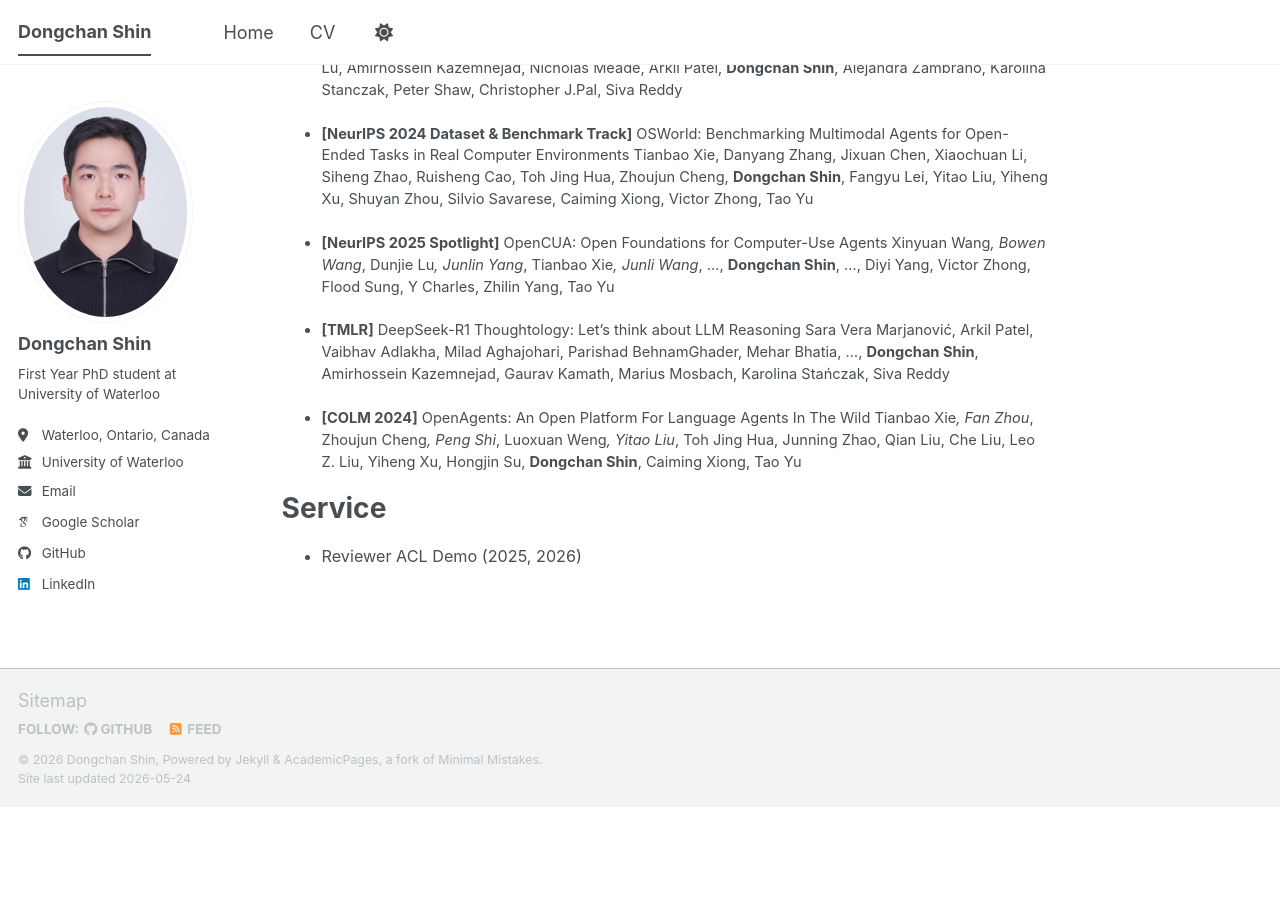
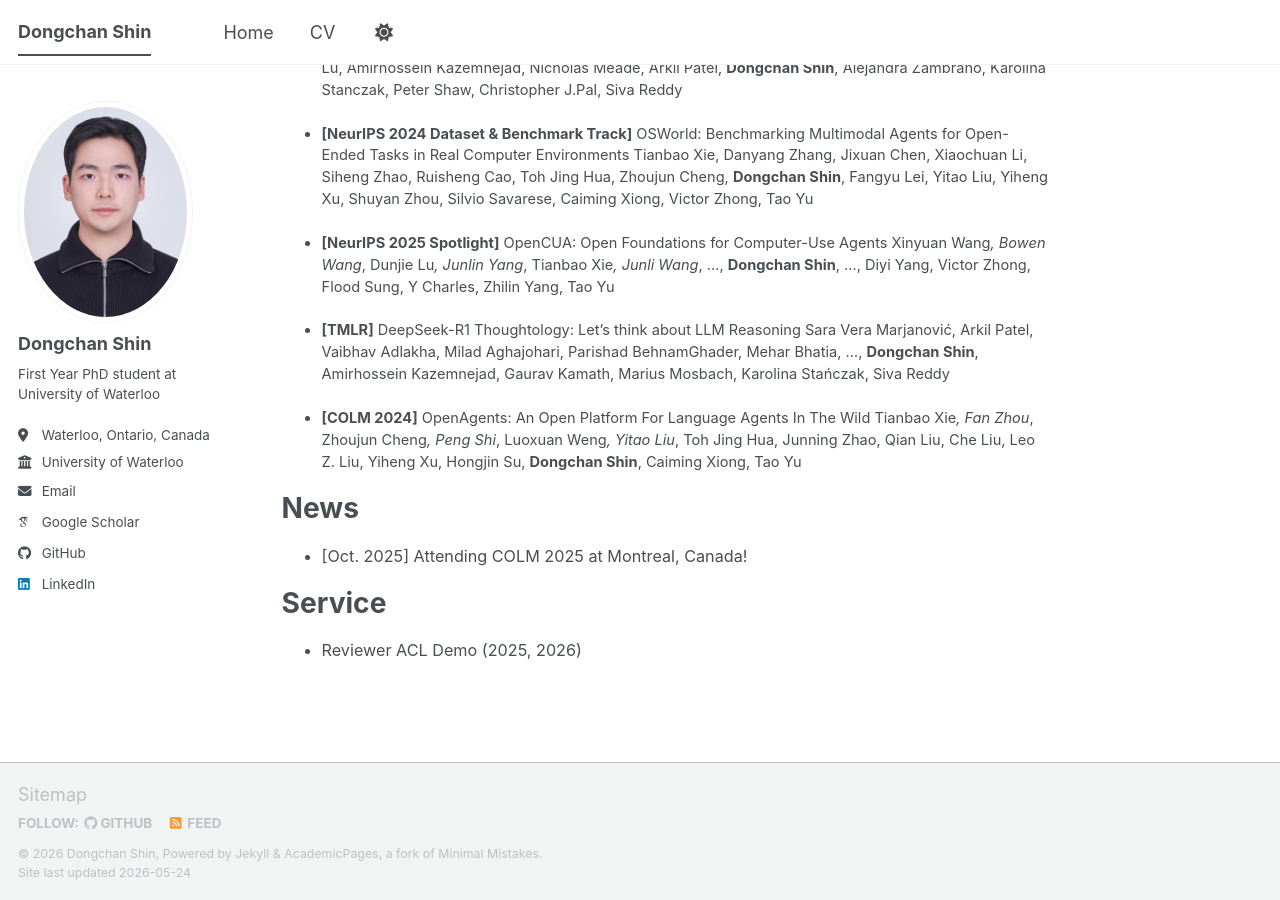
Before and after one commit to thomasshin/thomasshin.github.io, a Jekyll site: the page built from _pages/about.md, in a window 1280 px wide and 900 px high, scrolled down 564 px. Built offline with Jekyll 4.4.1, drawn with Linux system fonts in a browser that asks for light colours; some web fonts are replaced; a script bundle is joined from its source files by our own code; library files that are not in the unit come from our copies; before the commit the page ends 1370 px from its top, so only the background shows below that.

Commit message:
Update about.md

```diff
--- a/_pages/about.md
+++ b/_pages/about.md
@@ -36,6 +36,10 @@ Publications
 * **[COLM 2024]** OpenAgents: An Open Platform For Language Agents In The Wild
   Tianbao Xie*, Fan Zhou*, Zhoujun Cheng*, Peng Shi*, Luoxuan Weng*, Yitao Liu*, Toh Jing Hua, Junning Zhao, Qian Liu, Che Liu, Leo Z. Liu, Yiheng Xu, Hongjin Su, **Dongchan Shin**, Caiming Xiong, Tao Yu
 
+News
+======
+* [Oct. 2025] Attending COLM 2025 at Montreal, Canada!
+
 Service
 ======
 * Reviewer
```
